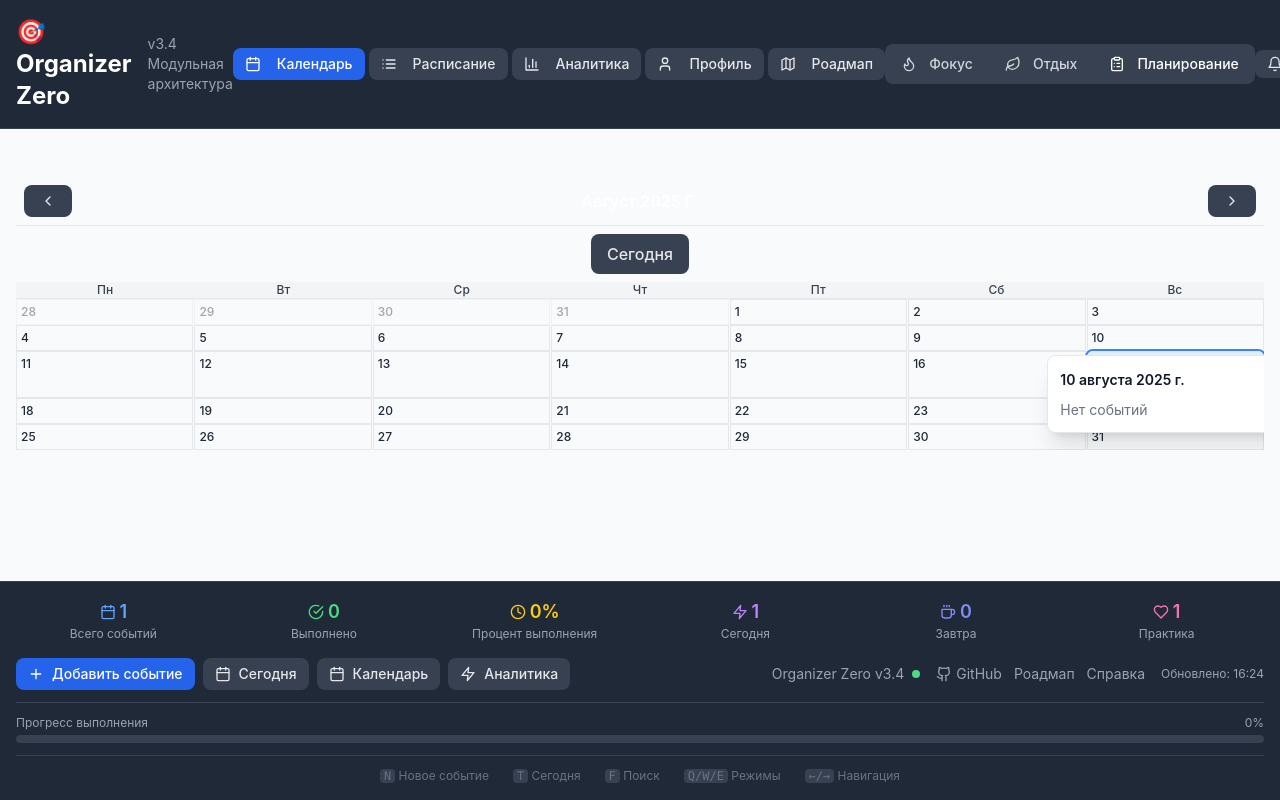
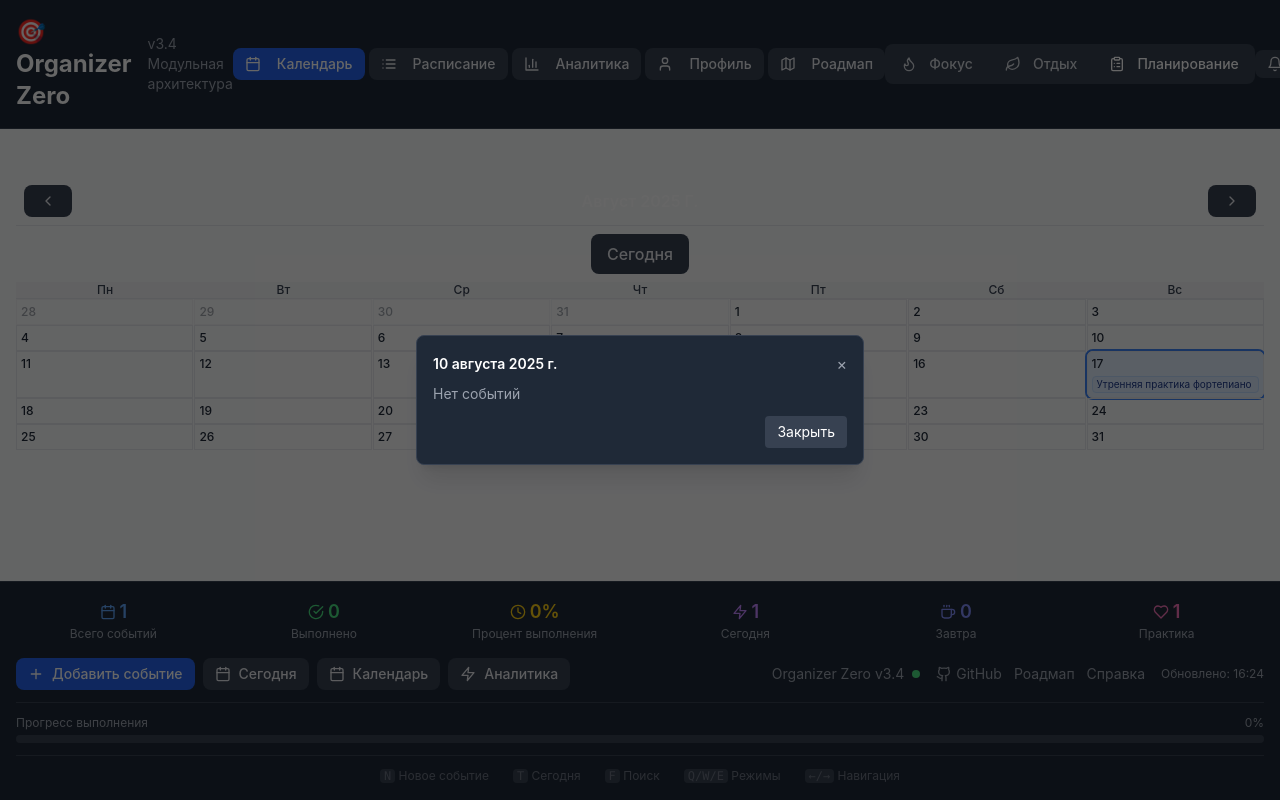
Before and after one commit to Fiddler1996/releaseFinal, a React (Vite) app in the folder organizer-zero/: page / in a window 1280 px wide. Both pictures are taken after a click on the button "10". Built offline with nearby package versions, Linux system fonts and the light colour scheme.

Commit message:
ux(calendar): replace popover with modal for day events

```diff
--- a/organizer-zero/src/components/views/CalendarView.tsx
+++ b/organizer-zero/src/components/views/CalendarView.tsx
@@ -16,8 +16,7 @@ const CalendarView: React.FC = () => {
     getEventsForDate
   } = useCalendar();
 
-  const [popoverDate, setPopoverDate] = useState<Date | null>(null);
-  const [popoverPos, setPopoverPos] = useState<{ x: number; y: number } | null>(null);
+  const [modalDate, setModalDate] = useState<Date | null>(null);
 
   useEffect(() => {
     setCalendarView('month');
@@ -29,13 +28,8 @@ const CalendarView: React.FC = () => {
   const startDate = startOfWeek(monthStart, { weekStartsOn: 1 });
   const endDate = endOfWeek(monthEnd, { weekStartsOn: 1 });
 
-  const handleDateClick = (date: Date, event?: React.MouseEvent) => {
-    // Открываем поповер со списком событий
-    setPopoverDate(date);
-    if (event) {
-      const rect = (event.currentTarget as HTMLElement).getBoundingClientRect();
-      setPopoverPos({ x: rect.left + rect.width / 2, y: rect.top + window.scrollY });
-    }
+  const handleDateClick = (date: Date) => {
+    setModalDate(date);
   };
 
   const rows: React.ReactNode[] = [];
@@ -59,7 +53,7 @@ const CalendarView: React.FC = () => {
           role="button"
           aria-selected={isSelected}
           tabIndex={0}
-          onClick={(e) => handleDateClick(clone, e)}
+          onClick={() => handleDateClick(clone)}
           className={`flex flex-col p-1 border cursor-pointer transition-all duration-100
             ${isCurrentMonth ? '' : 'opacity-40'}
             ${isToday ? 'bg-blue-200/40' : ''}
@@ -123,36 +117,38 @@ const CalendarView: React.FC = () => {
 
       <div className="relative flex-1 overflow-y-auto">
         {rows}
-        {popoverDate && (
-          <div className="fixed inset-0 z-40" onClick={() => { setPopoverDate(null); setPopoverPos(null); }} />
-        )}
-        {popoverDate && popoverPos && (
-          <div
-            className="absolute z-50 bg-white text-gray-900 rounded-lg shadow-xl border border-gray-200 w-72 p-3"
-            style={{ left: Math.max(8, popoverPos.x - 144), top: 56 }}
-            role="dialog"
-            aria-label="События дня"
-          >
+
+        {/* Modal with day events */}
+        {modalDate && (
+          <>
+            <div className="fixed inset-0 bg-black/60 z-40" onClick={() => setModalDate(null)} />
+            <div className="fixed inset-0 z-50 flex items-center justify-center p-4">
+              <div className="w-full max-w-md bg-gray-800 text-white rounded-lg border border-gray-700 shadow-xl p-4">
                 <div className="flex items-center justify-between mb-2">
                   <div className="font-semibold text-sm">
-                {popoverDate.toLocaleDateString('ru-RU', { day: 'numeric', month: 'long', year: 'numeric' })}
+                    {modalDate.toLocaleDateString('ru-RU', { day: 'numeric', month: 'long', year: 'numeric' })}
                   </div>
-              <button className="text-gray-500 hover:text-gray-700" onClick={() => { setPopoverDate(null); setPopoverPos(null); }}>×</button>
+                  <button className="text-gray-400 hover:text-gray-200" onClick={() => setModalDate(null)}>×</button>
                 </div>
-            <div className="max-h-64 overflow-y-auto space-y-2">
-              {getEventsForDate(popoverDate.toISOString().split('T')[0]).length === 0 ? (
-                <div className="text-sm text-gray-500">Нет событий</div>
+                <div className="max-h-80 overflow-y-auto space-y-2">
+                  {getEventsForDate(modalDate.toISOString().split('T')[0]).length === 0 ? (
+                    <div className="text-sm text-gray-400">Нет событий</div>
                   ) : (
-                getEventsForDate(popoverDate.toISOString().split('T')[0]).map((ev) => (
-                  <div key={ev.id} className="border border-gray-200 rounded p-2">
-                    <div className="text-sm font-medium text-gray-900 truncate">{ev.title}</div>
-                    <div className="text-xs text-gray-600">{ev.start} — {ev.end}</div>
-                    {ev.description && <div className="text-xs text-gray-500 mt-1 line-clamp-2">{ev.description}</div>}
+                    getEventsForDate(modalDate.toISOString().split('T')[0]).map((ev) => (
+                      <div key={ev.id} className="border border-gray-700 rounded p-2 bg-gray-750/50">
+                        <div className="text-sm font-medium truncate">{ev.title}</div>
+                        <div className="text-xs text-gray-300">{ev.start} — {ev.end}</div>
+                        {ev.description && <div className="text-xs text-gray-400 mt-1 line-clamp-2">{ev.description}</div>}
                       </div>
                     ))
                   )}
                 </div>
+                <div className="mt-3 text-right">
+                  <button className="px-3 py-1.5 bg-gray-700 hover:bg-gray-600 rounded text-sm" onClick={() => setModalDate(null)}>Закрыть</button>
                 </div>
+              </div>
+            </div>
+          </>
         )}
       </div>
     </div>
```
Also changed, not shown: 5 other files (tests, documents, lock files or other folders). Lines whose indentation alone changed are shown as unchanged.
